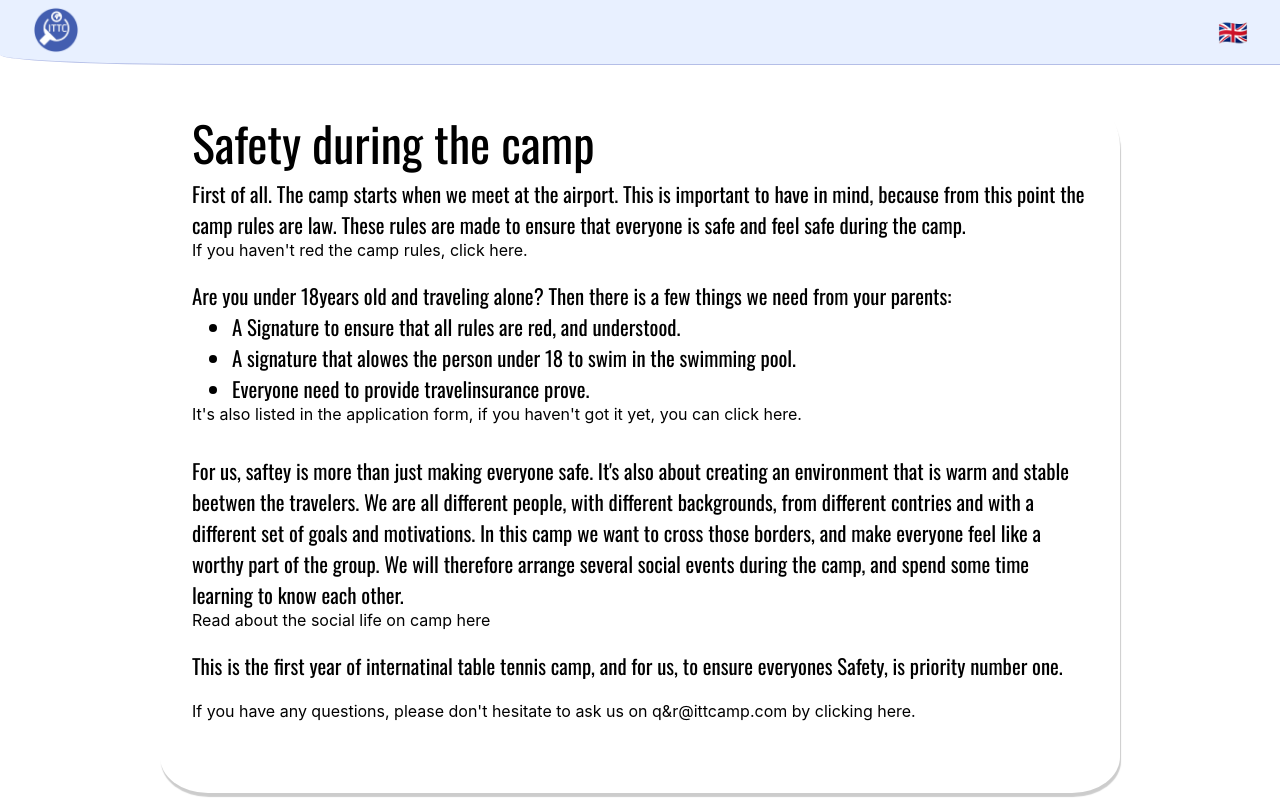
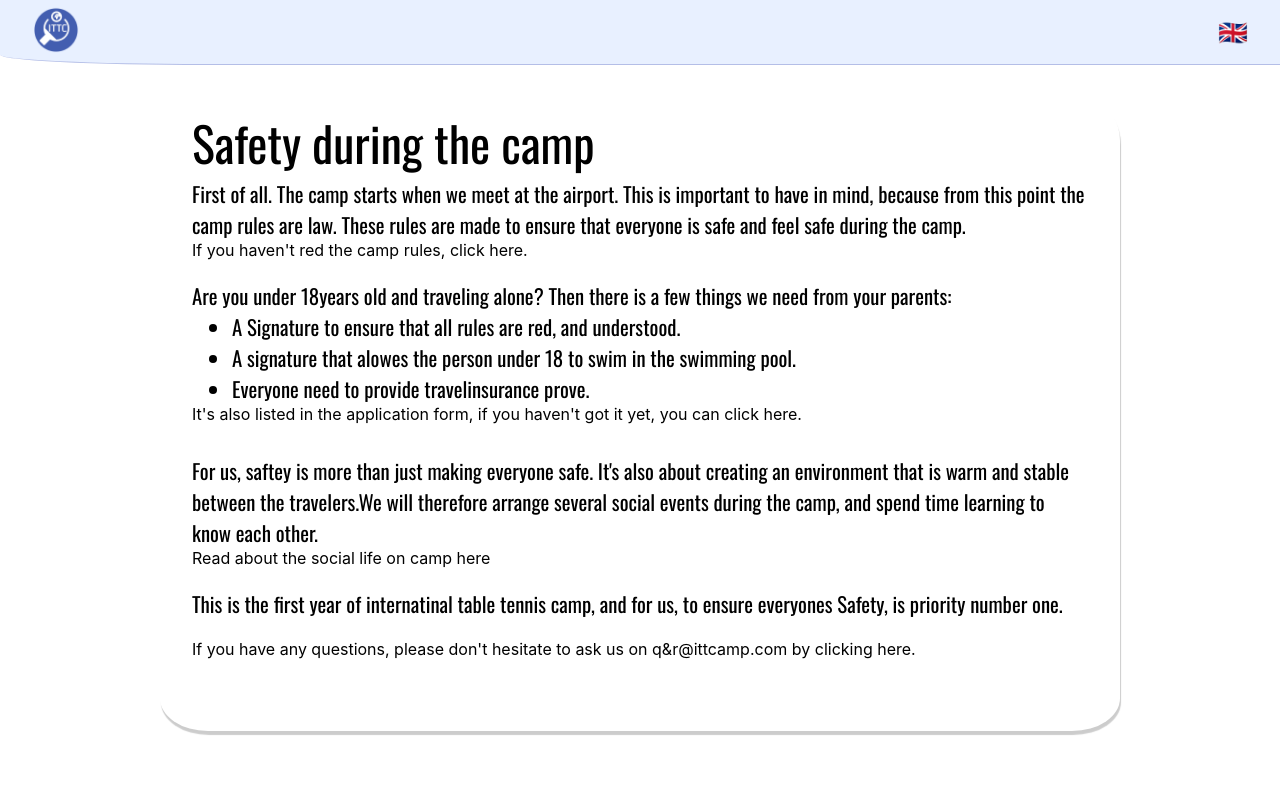
Before and after one commit to mikkelgud/InternationalTableTennisCamp, a React (Create React App) app: page /safety in a window 1280 px wide. Built offline with nearby package versions, Linux system fonts and the light colour scheme.

Commit message:
Changed Our leaders til leaders.- Changed styling for Leaders.-Rewrote saftey.js. and made the text box only cover a small part of the view.

```diff
--- a/src/components/Home.js
+++ b/src/components/Home.js
@@ -34,7 +34,7 @@ const safteyHeader = "Safety "+safetyEmoji;
 const safteyText = "Read everything about how we will keep everybody safe during the travels, stay and return. And get information about what we need from you to make the camps safe."
 const safteyTo= "/safety";
 //leaders
-const leadersHeader = "Our Leaders"+leadersEmoji;
+const leadersHeader = "Leaders "+leadersEmoji;
 const leadersText = "Read all about the ITTC-team´s coaches and leaders. Get the contact information of all coaches and leaders. They will gladly answer any question you may have.";
 const leadersTo = "/leaders";
 //about us
--- a/src/components/Leaders.js
+++ b/src/components/Leaders.js
@@ -10,6 +10,7 @@ width: 100%;
 display: flex;
 align-items: center;
 justify-content: center;
+padding: 20px;
 `
 
 //Presentation-text
@@ -69,7 +70,7 @@ export default function Leaders() {
     return (
         <>
         <LeadersSectionsWrapper>
-        <StyledTextSectionHeader>Leaders</StyledTextSectionHeader>
+        <StyledTextSectionHeader>Leaders and Coaches for ITTC</StyledTextSectionHeader>
         </LeadersSectionsWrapper>
             <Wrapper>
                 {persons.map(person => (<StyledLink to={person.to}><PersonProfilePresentation onMouseEnter={person.blur} age={person.age} personName={person.name} text={person.text} background={person.picture} /></StyledLink>))}
--- a/src/components/Safety.js
+++ b/src/components/Safety.js
@@ -21,7 +21,6 @@ export default function PolandTravel() {
             <StyledText>
                 Are you under 18years old and traveling alone?
                 Then there is a few things we need from your parents:
-
                 <ul>
                     <li>A Signature to ensure that all rules are red, and understood.</li>
                     <li>A signature that alowes the person under 18 to swim in the swimming pool.</li>
@@ -33,10 +32,10 @@ export default function PolandTravel() {
             <StyledText>
                 <br />
                 For us, saftey is more than just making everyone safe.
-                It's also about creating an environment that is warm and stable beetwen the travelers.
-                We are all different people, with different backgrounds, from different contries and with a different set of goals and motivations.
-                In this camp we want to cross those borders, and make everyone feel like a worthy part of the group.
-                We will therefore arrange several social events during the camp, and spend some time learning to know each other.
+                It's also about creating an environment that is warm and stable between the travelers.
+                {/* It's gonna be different people joining the camp, with different backgrounds, from different contries and with a different set of goals and motivations. */}
+                {/* In this camp we want to cross those borders, and make everyone feel like a worthy part of the group. */}
+                We will therefore arrange several social events during the camp, and spend time learning to know each other.
             </StyledText>
             <StyledLink to="stay/social">Read about the social life on camp here</StyledLink>
             <br/>
@@ -51,5 +50,6 @@ export default function PolandTravel() {
             <br/>
             <br/>
             <br/>
-        </StyledDiv>)
+        </StyledDiv>
+        )
 }
--- a/src/styleguides/StyledTextBoxDiv.js
+++ b/src/styleguides/StyledTextBoxDiv.js
@@ -15,6 +15,9 @@ width: 75vw;
 padding: 2rem;
   box-shadow: 1px 4px 1px 0px rgba(0,0,0,0.2);
   border-radius: 10% 10% 5% 5% ;
+@media (max-width: 500px){
+  width: 100%;
+}
 `;
 
 
```
